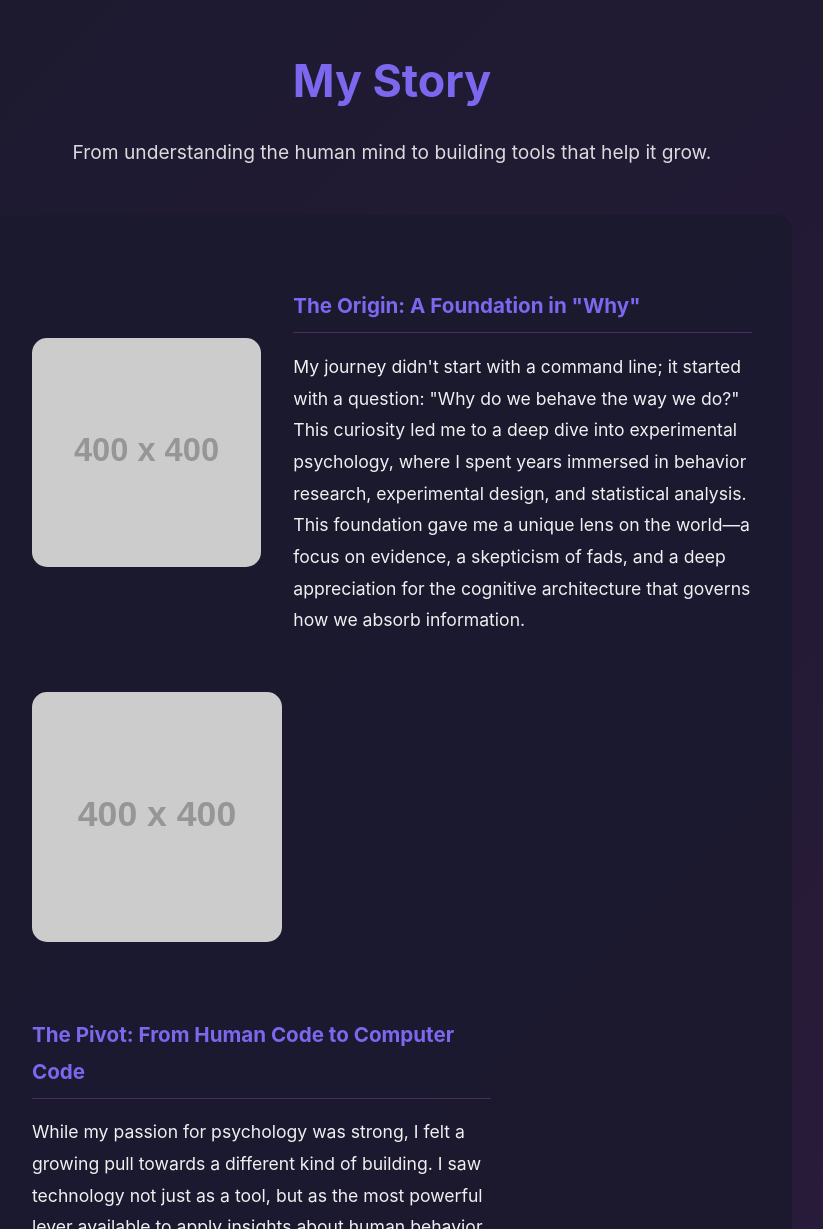
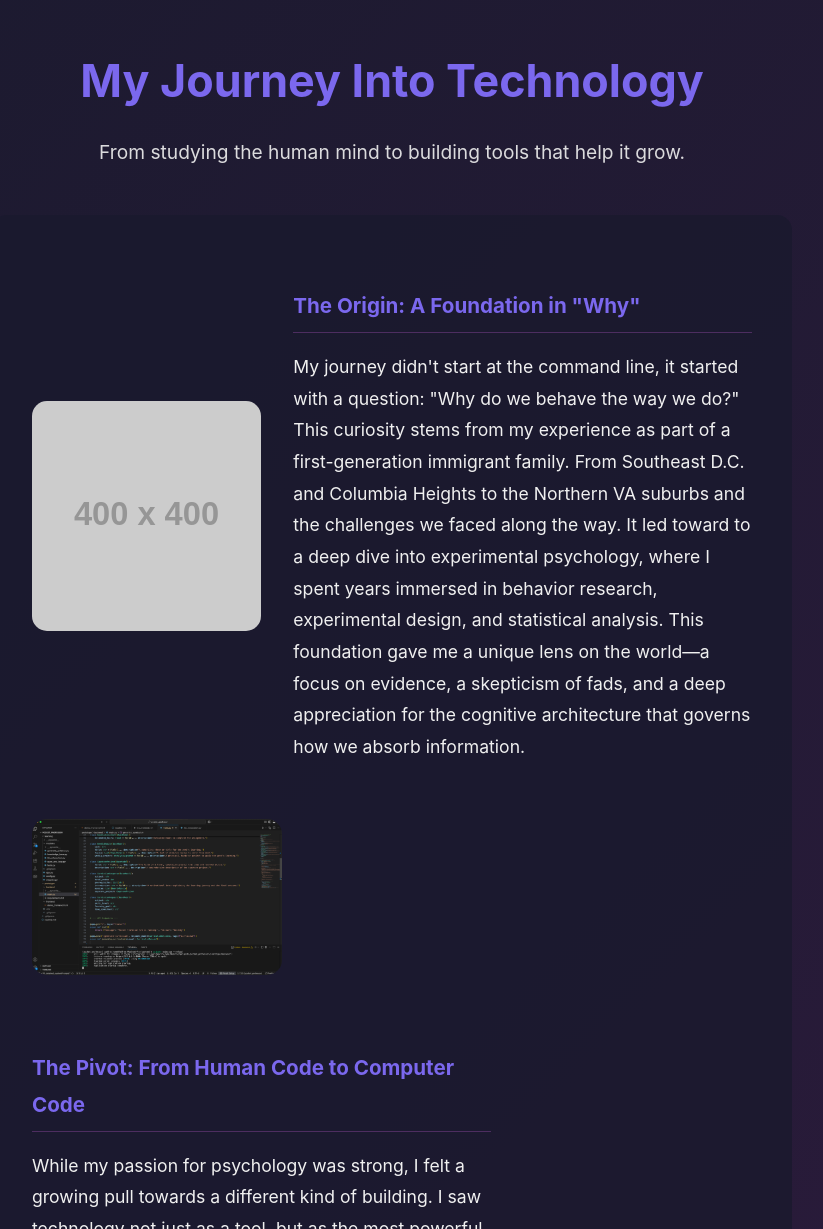
Before and after one commit to alitahir6001/alitahir6001.github.io, a plain HTML site: page bio.html in a window 1280 px wide. Shown: the part 200-1429 px from the top of the page, without its empty margins (248-1071 px from the left). Drawn offline with Linux system fonts and the light colour scheme; placeholder pictures from the web are drawn by us.

Commit message:
bio.html origin update + code snapshot

```diff
--- a/bio.html
+++ b/bio.html
@@ -22,12 +22,12 @@
 
     <div class="container bio-container">
         <div class="bio-header">
-            <h1 class="bio-title">My Story</h1>
-            <p class="bio-subtitle">From understanding the human mind to building tools that help it grow.</p>
+            <h1 class="bio-title">My Journey Into Technology</h1>
+            <p class="bio-subtitle">From studying the human mind to building tools that help it grow.</p>
         </div>
 
         <div class="bio-content">
-            <!-- UPDATED: Wrapped content in sections for layout -->
+            <!-- Wrapped content in sections for layout -->
             <div class="bio-section">
                 <div class="bio-image-container">
                     <!-- TODO: Replace with your actual photo -->
@@ -36,7 +36,7 @@
                 <div class="bio-text">
                     <h3>The Origin: A Foundation in "Why"</h3>
                     <p>
-                        My journey didn't start with a command line; it started with a question: "Why do we behave the way we do?" This curiosity led me to a deep dive into experimental psychology, where I spent years immersed in behavior research, experimental design, and statistical analysis. This foundation gave me a unique lens on the world—a focus on evidence, a skepticism of fads, and a deep appreciation for the cognitive architecture that governs how we absorb information.
+                        My journey didn't start at the command line, it started with a question: "Why do we behave the way we do?" This curiosity stems from my experience as part of a first-generation immigrant family. From Southeast D.C. and Columbia Heights to the Northern VA suburbs and the challenges we faced along the way. It led toward to a deep dive into experimental psychology, where I spent years immersed in behavior research, experimental design, and statistical analysis. This foundation gave me a unique lens on the world—a focus on evidence, a skepticism of fads, and a deep appreciation for the cognitive architecture that governs how we absorb information.
                     </p>
                 </div>
             </div>
@@ -44,7 +44,7 @@
             <div class="bio-section reverse">
                  <div class="bio-image-container">
                     <!-- TODO: Replace with a relevant image (e.g., code on a screen) -->
-                    <img src="https://placehold.co/400x400/301b3f/f0f0f0?text=Code" alt="A screen with code" class="bio-image">
+                    <img src="/images/pockProf_code_snapshot.png" alt="A screen with code" class="bio-image">
                 </div>
                 <div class="bio-text">
                     <h3>The Pivot: From Human Code to Computer Code</h3>
```
Also changed, not shown: images/pockProf_code_snapshot.png (added).
